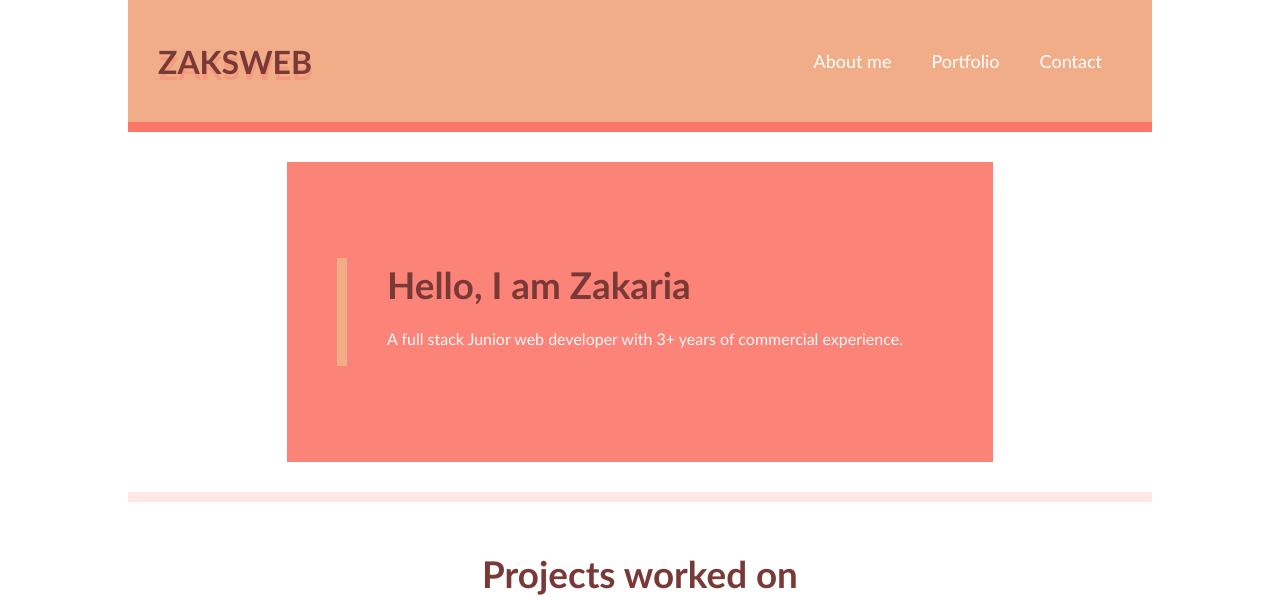
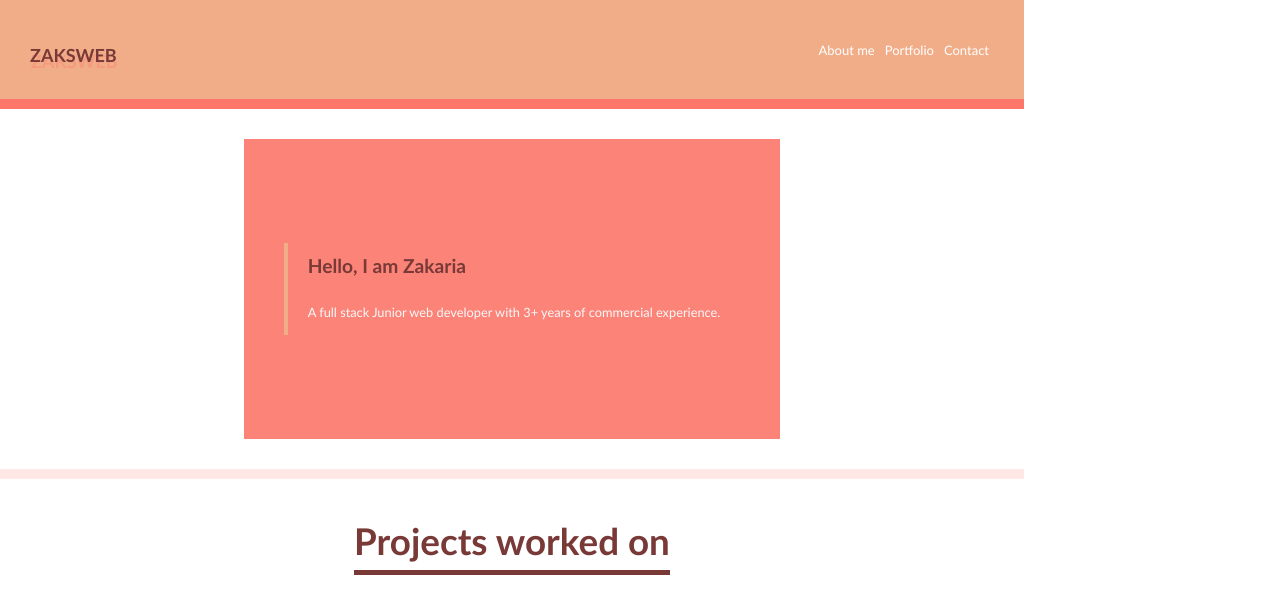
Before and after one commit to Zakaria1986/portfolio, a plain HTML site: page index.html in a window 1280 px wide. Shown: the top 600 px of the page. Drawn offline with Linux system fonts and the light colour scheme.

Commit message:
Added media query for screen size 400px and smaller

```diff
--- a/assets/css/style.css
+++ b/assets/css/style.css
@@ -320,3 +320,64 @@ section.contact form input[type="submit"]:hover {
 
 
 }
+
+
+/* Media queries */
+
+/* Mobile size 400px and small dispaly */
+
+@media (min-width: 400px) {
+
+  /* Any screen small than 400px the bellow code will be execuded by the browser  */
+
+  /* Reseting my body desined from window body setting  to 0 for both pading and margin */
+  body {
+    margin: 0;
+    padding: 0;
+  }
+
+
+  /* Styling the link for the logo */
+  h1.logo a {
+
+    font-size: 18px;
+  }
+
+
+  /* Using flex to alight the a tag to rightside */
+
+  /*  Reduced the size of the nav link to fix the screen */
+  .nav a {
+    margin: 0;
+    font-size: small;
+    padding: 5px;
+  }
+
+
+  /* About me section sytle, I have used flex to layout for placeholder*/
+
+  /* reduced margin bottom by half 20/2 */
+  .about_me {
+    margin: 0 0 10px 0;
+
+  }
+
+  /* changed hero section of the header and blurb to user friend text size */
+  .h2_header,
+  .blurb {
+    line-height: 1rem;
+    align-self: flex-start;
+    padding: 15px 20px;
+    margin: 0 40px;
+    border-left: 4px solid rgb(241, 173, 136);
+  }
+
+  .h2_header {
+    font-size: 1.2rem;
+  }
+
+  .blurb {
+    font-size: 0.8rem;
+  }
+
+}
```
